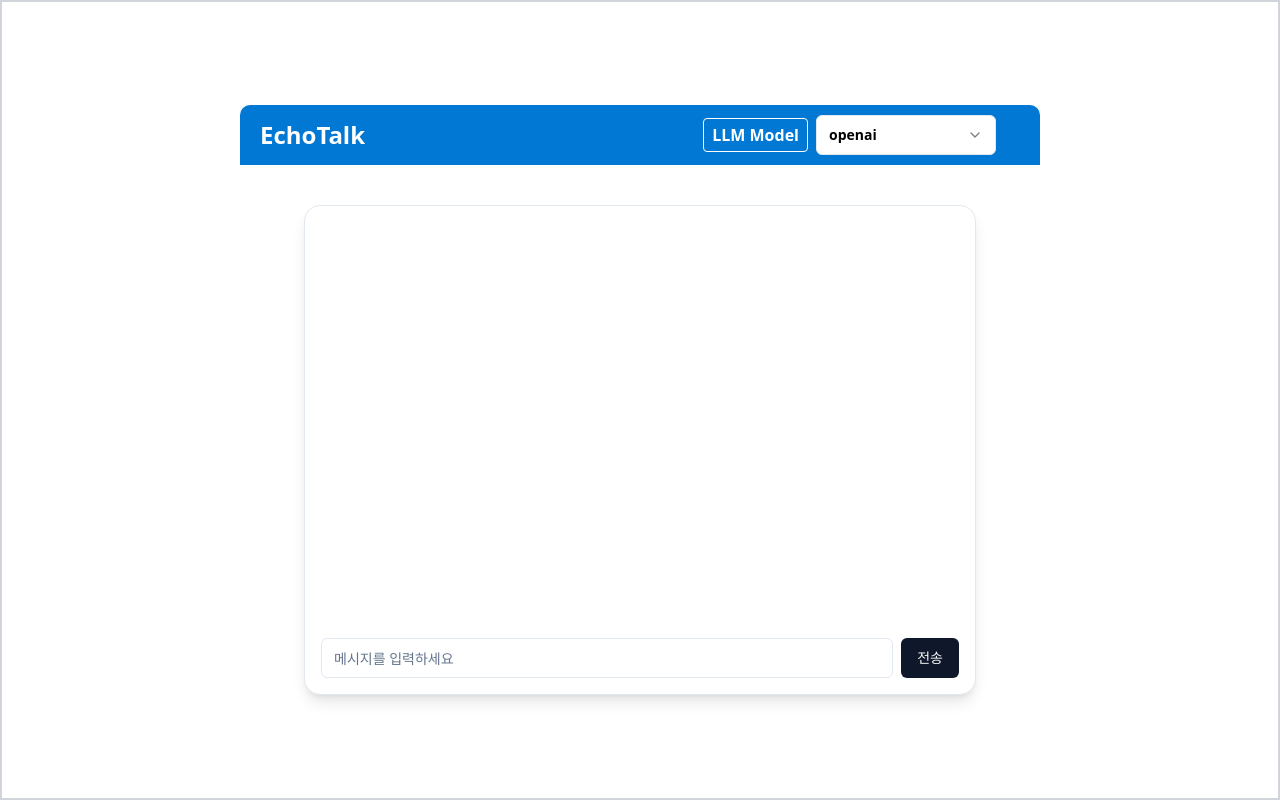
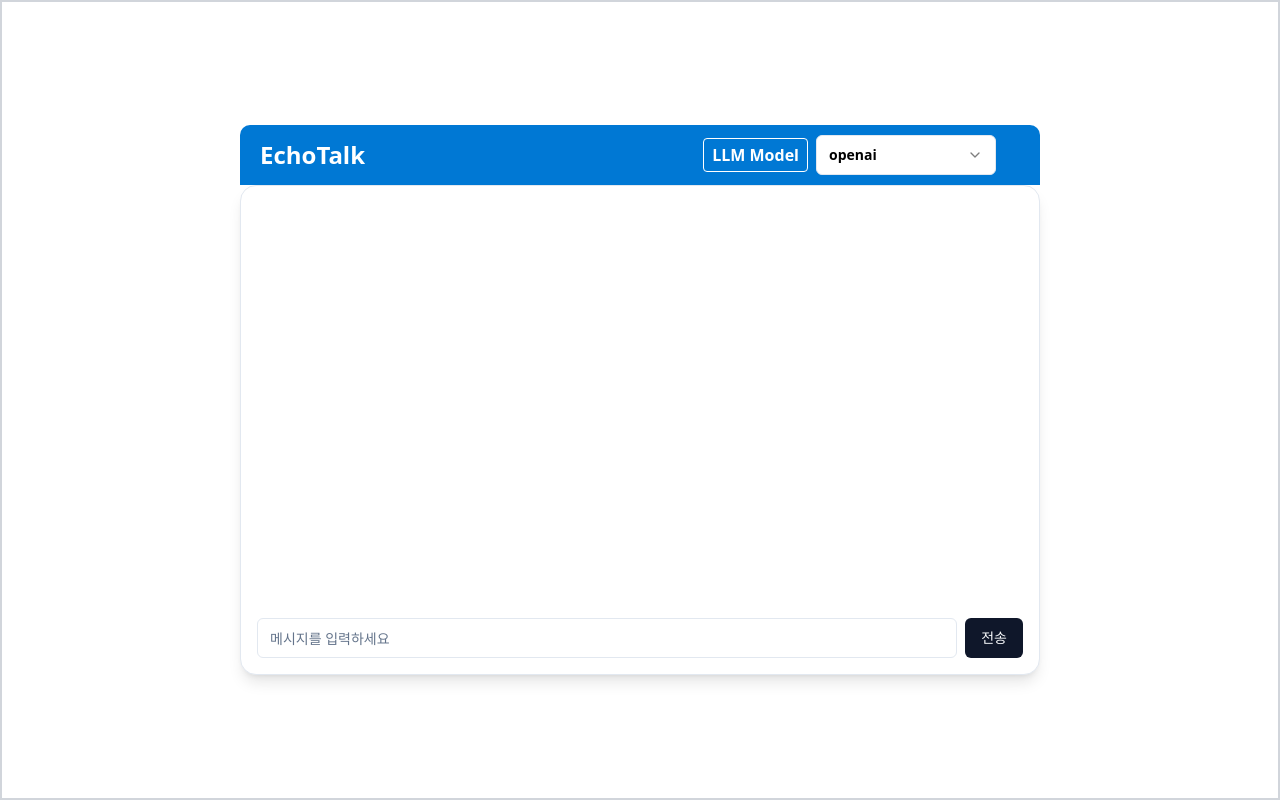
Before and after one commit to mintuchel/echotalk-client, a React (Vite) app: page /chat in a window 1280 px wide. Built offline with nearby package versions, Linux system fonts and the light colour scheme.

Commit message:
fix: removed top-padding of chatbox

```diff
--- a/src/components/chat/ChatBox.tsx
+++ b/src/components/chat/ChatBox.tsx
@@ -61,7 +61,7 @@ const ChatBox: React.FC<ChatBoxProps> = ({ messages, setMessages }) => {
   };
 
   return (
-    <Card className="w-full max-w-2xl mx-auto mt-10 border rounded-2xl shadow-lg">
+    <Card className="w-[800px] mx-auto border rounded-2xl shadow-lg">
       <CardContent className="p-4 space-y-4">
         <ScrollArea className="h-[400px] pr-4">
           <div ref={scrollViewRef} className="space-y-2">
@@ -85,7 +85,7 @@ const ChatBox: React.FC<ChatBoxProps> = ({ messages, setMessages }) => {
           <Input
             value={inputMessage}
             onChange={(e) => setInputMessage(e.target.value)}
-            onKeyDown={(e) => {
+            onKeyUp={(e) => {
               if (e.key === "Enter") handleSendMessage();
             }}
             placeholder="메시지를 입력하세요"
```
